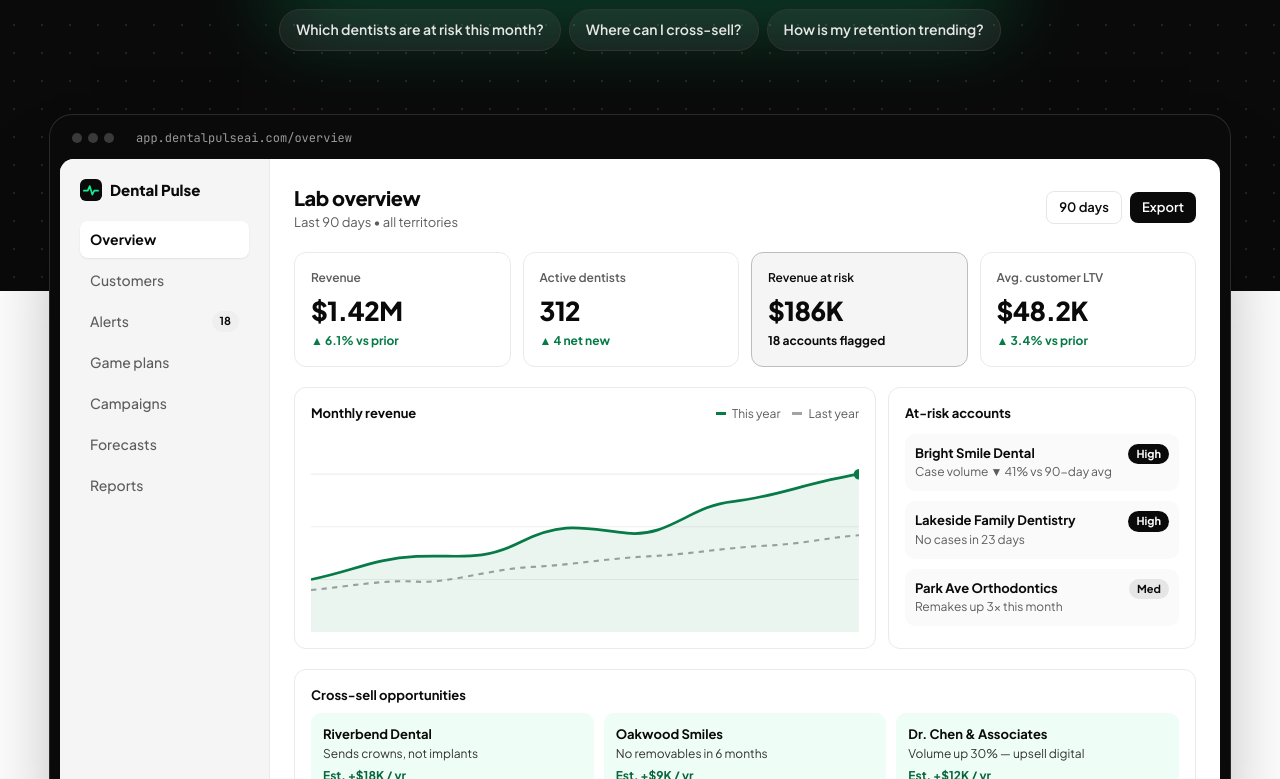
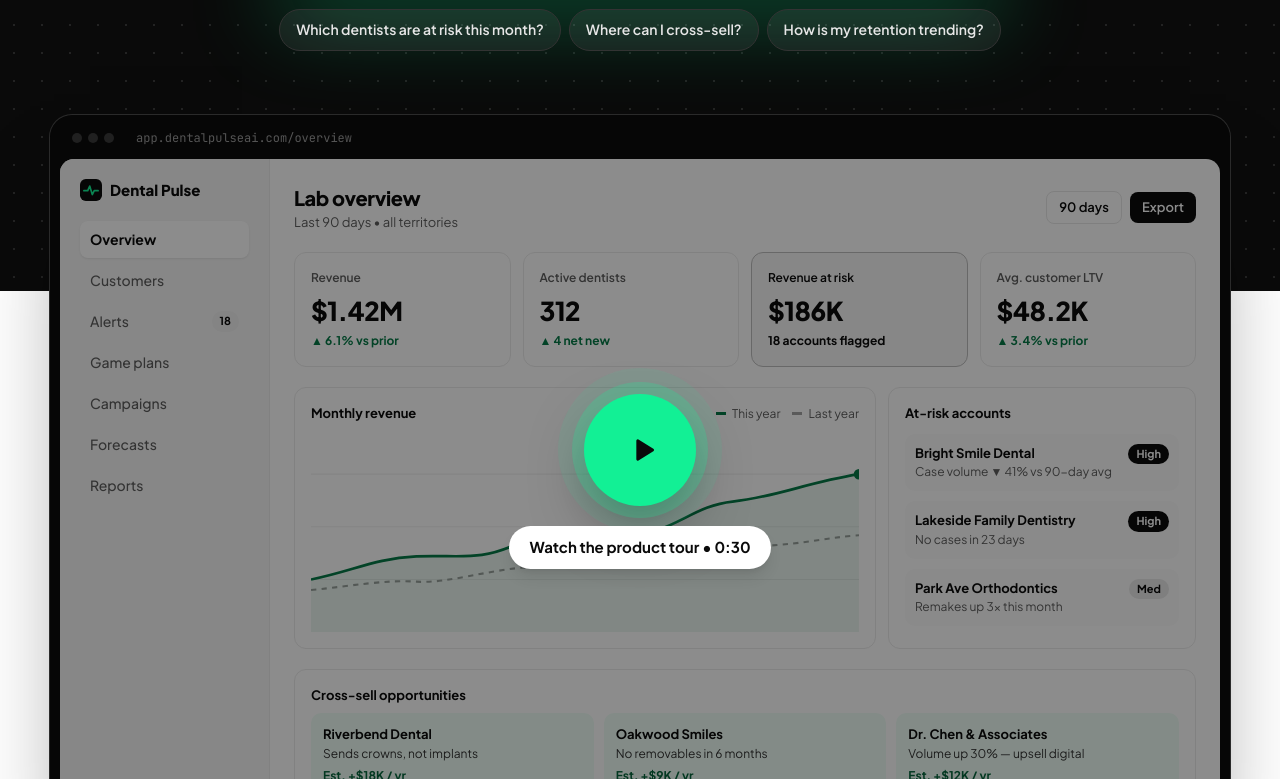
Before and after one commit to dentalPulse/dentalpulse-website, a Next.js app: page / in a window 1280 px wide. Shown: the part 681-1460 px from the top of the page. Built offline with nearby package versions, Linux system fonts and the light colour scheme.

Commit message:
feat(landing): retain play icon and tour pill in product preview without video playback URL

```diff
--- a/src/components/landing/ProductPreview.tsx
+++ b/src/components/landing/ProductPreview.tsx
@@ -1,4 +1,5 @@
 import React from 'react';
+import Link from 'next/link';
 
 export function ProductPreview() {
 
@@ -243,6 +244,25 @@
               </div>
             </div>
           </div>
+
+          {/* Product Tour Overlay (Play Icon and Pill retained without video file) */}
+          <div className="absolute inset-0 rounded-[22px] bg-black/45 flex flex-col items-center justify-center gap-5 p-4 transition-all duration-300 pointer-events-none">
+            <Link
+              href="/book-demo"
+              aria-label="Book a demo to watch the full product tour"
+              className="pointer-events-auto w-20 h-20 sm:w-28 sm:h-28 rounded-full border-none bg-[#12F095] text-[#0A0A0A] flex items-center justify-center cursor-pointer shadow-[0_0_0_12px_rgba(18,240,149,0.22),0_0_0_26px_rgba(18,240,149,0.08),0_24px_60px_-10px_rgba(0,0,0,0.5)] hover:scale-105 transition-transform"
+            >
+              <svg width="34" height="34" viewBox="0 0 24 24" fill="currentColor" aria-hidden="true" className="ml-1">
+                <path d="M8 5.5v13a1 1 0 0 0 1.5.86l10.5-6.5a1 1 0 0 0 0-1.72L9.5 4.64A1 1 0 0 0 8 5.5z" />
+              </svg>
+            </Link>
+            <Link
+              href="/book-demo"
+              className="pointer-events-auto bg-white text-[#0A0A0A] font-bold text-[14px] sm:text-[15px] px-5 py-2.5 rounded-full shadow-lg hover:bg-gray-100 transition-colors cursor-pointer flex items-center gap-2"
+            >
+              <span>Watch the product tour • 0:30</span>
+            </Link>
+          </div>
         </div>
       </div>
     </section>
```
